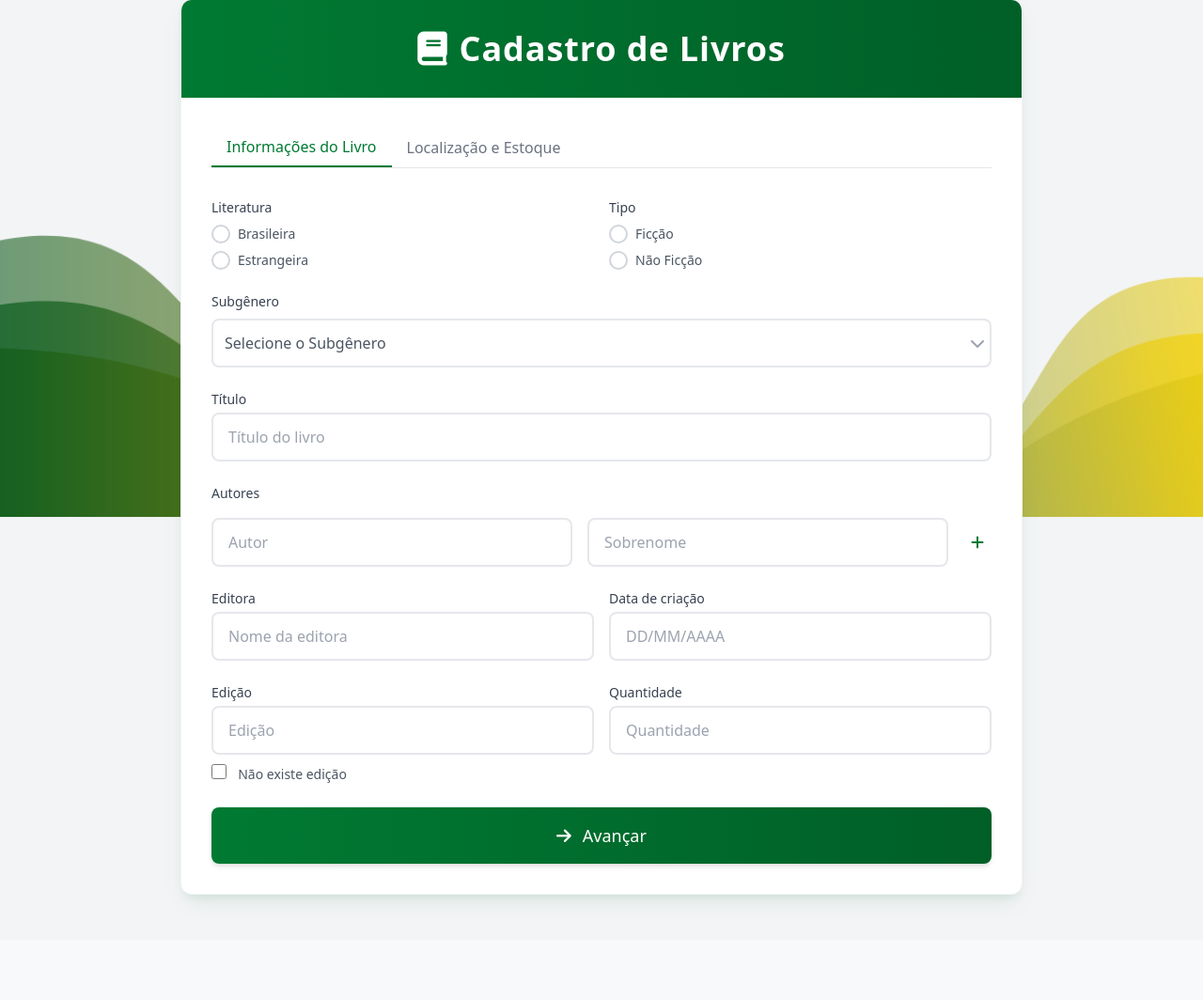
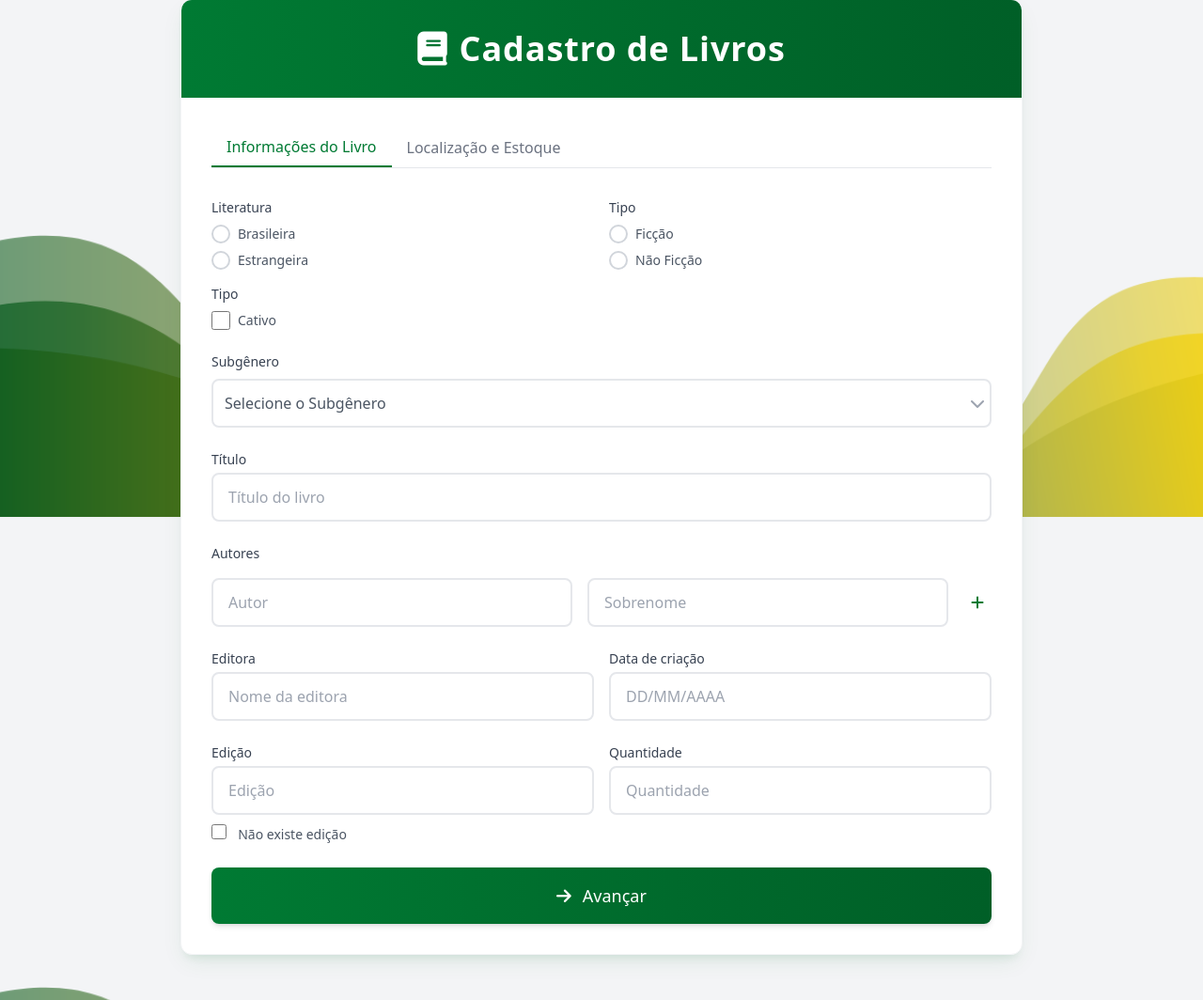
Before and after one commit to ThaylaGi/Sis.-Biblioteca, a PHP site: page /views/cadastrar_livro.php in a window 1280 px wide. Shown: the part 250-1314 px from the top of the page at 94% size. Before the commit the page ends 1213 px from the top, so only its background shows below. Run offline with PHP 8.4, Linux system fonts and the light colour scheme; data that the repository does not hold is empty; some libraries are stand-ins or nearby versions.

Commit message:
atualizando cadastro
adicionando uma check box no cadastro

```diff
--- a/app/main/controllers/main_controller.php
+++ b/app/main/controllers/main_controller.php
@@ -48,9 +48,11 @@ if (
     $subgenero = $_POST['nomesubGenero'];
     $literatura = $_POST['literatura'] == 0 ? "Brasileira" : "Estrangeira";
     $ficcao = $_POST['ficcao'] ?? 0;
+    $cativo = $_POST['cativo'] ?? 0;
+
 
     $model = new main_model();
-    $result = $model->cadastrar_livros($nome, $sobrenome, $titulo, $data, $editora, $edicao, $quantidade, $corredor, $estante, $prateleira, $subgenero, $literatura, $ficcao);
+    $result = $model->cadastrar_livros($nome, $sobrenome, $titulo, $data, $editora, $edicao, $quantidade, $corredor, $estante, $prateleira, $subgenero, $literatura, $ficcao, $cativo);
 
     switch ($result) {
         case 1:
--- a/app/main/models/main_model.php
+++ b/app/main/models/main_model.php
@@ -21,7 +21,7 @@ class main_model extends connect
     }
 
     /** Método público para cadastrar livros no banco, recebendo informações do livro e autores */
-    public function cadastrar_livros($nome, $sobrenome, $titulo, $data, $editora, $edicao, $quantidade, $corredor, $estante, $prateleira, $subgenero, $literatura, $ficcao)
+    public function cadastrar_livros($nome, $sobrenome, $titulo, $data, $editora, $edicao, $quantidade, $corredor, $estante, $prateleira, $subgenero, $literatura, $ficcao, $cativo)
     {
         /** Prepara uma query para verificar se o livro já existe com base em título, editora e edição */
         $sql_check = $this->connect->prepare("SELECT * FROM catalogo WHERE titulo_livro = :titulo AND edicao = :edicao");
@@ -43,7 +43,7 @@ class main_model extends connect
             $id = $sql_id->fetch(PDO::FETCH_ASSOC);
 
             /** Prepara uma query para inserir um novo livro na tabela catalogo */
-            $cadastro_livro = $this->connect->prepare("INSERT INTO $this->catalogo VALUES (null, :titulo_livro, :ano_publicacao, :editora, :edicao, :quantidade, :corredor, :estante, :prateleira, :genero, :subgenero, :ficcao, :literatura)");
+            $cadastro_livro = $this->connect->prepare("INSERT INTO $this->catalogo VALUES (null, :titulo_livro, :ano_publicacao, :editora, :edicao, :quantidade, :corredor, :estante, :prateleira, :genero, :subgenero, :ficcao, :literatura, :cativo)");
 
             /** Associa os valores dos parâmetros aos placeholders da query de inserção */
             $cadastro_livro->bindValue(':titulo_livro', $titulo);
@@ -58,6 +58,7 @@ class main_model extends connect
             $cadastro_livro->bindValue(':subgenero', $id['id']);
             $cadastro_livro->bindValue(':ficcao', $ficcao);
             $cadastro_livro->bindValue(':literatura', $literatura);
+            $cadastro_livro->bindValue(':cativo', $cativo);
 
             /** Executa a query para inserir o livro */
             $cadastro_livro->execute();
--- a/app/main/views/cadastrar_livro.php
+++ b/app/main/views/cadastrar_livro.php
@@ -162,6 +162,16 @@ $select_model = new select_model();
                                         <input type="radio" name="ficcao" value="0"
                                             class="h-5 w-5 text-ceara-green border-gray-300 focus:ring-ceara-green">
                                         <span class="text-sm">Não Ficção</span>
+                                    </label>
+                                </div>
+                            </div>
+                            <div class="space-y-2">
+                                <label class="block text-sm font-medium text-gray-700">Tipo</label>
+                                <div class="flex flex-col space-y-2">
+                                    <label class="flex items-center space-x-2 text-gray-600 cursor-pointer">
+                                        <input type="checkbox" name="cativo" value="1"
+                                            class="h-5 w-5 text-ceara-green border-gray-300 focus:ring-ceara-green">
+                                        <span class="text-sm">Cativo</span>
                                     </label>
                                 </div>
                             </div>
```
